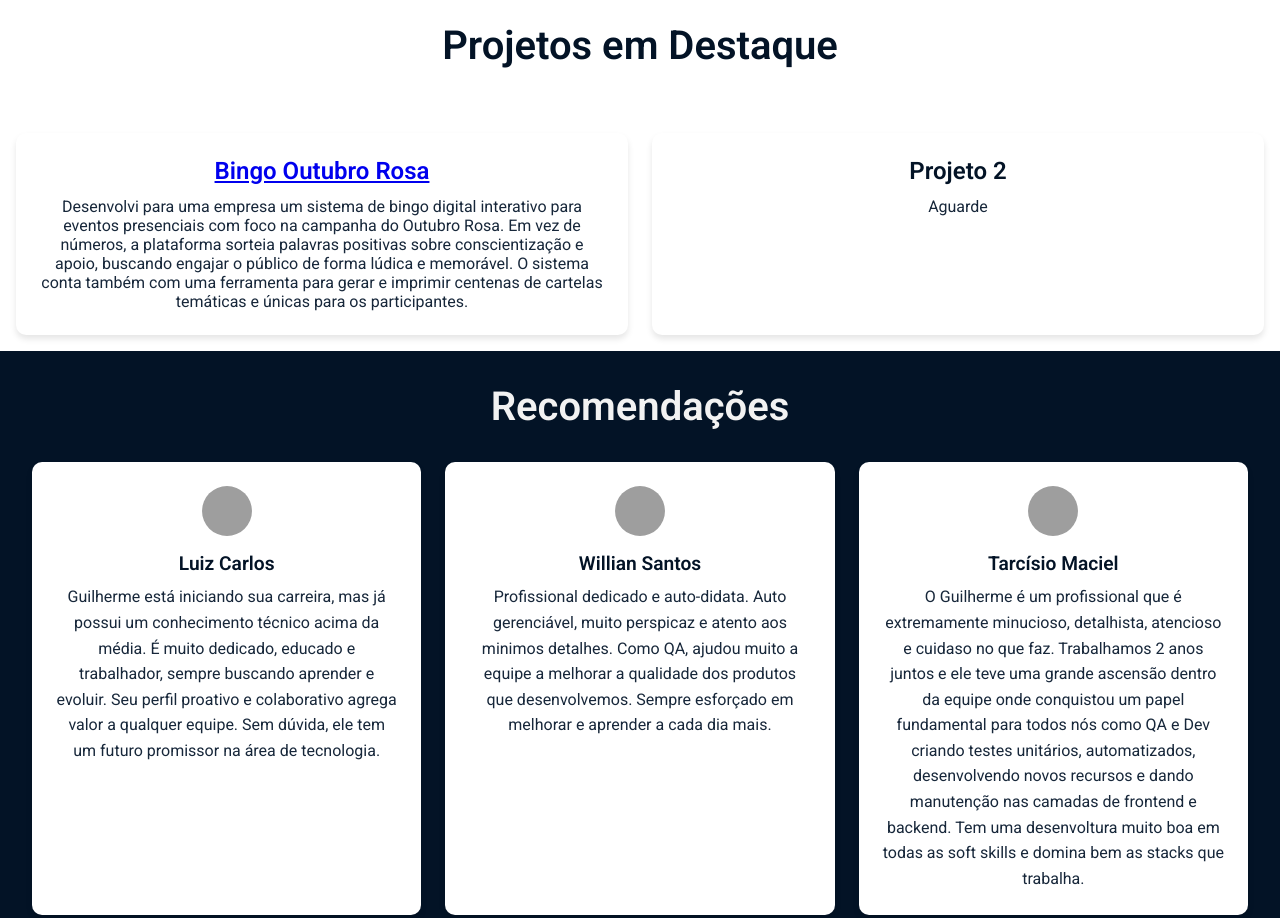
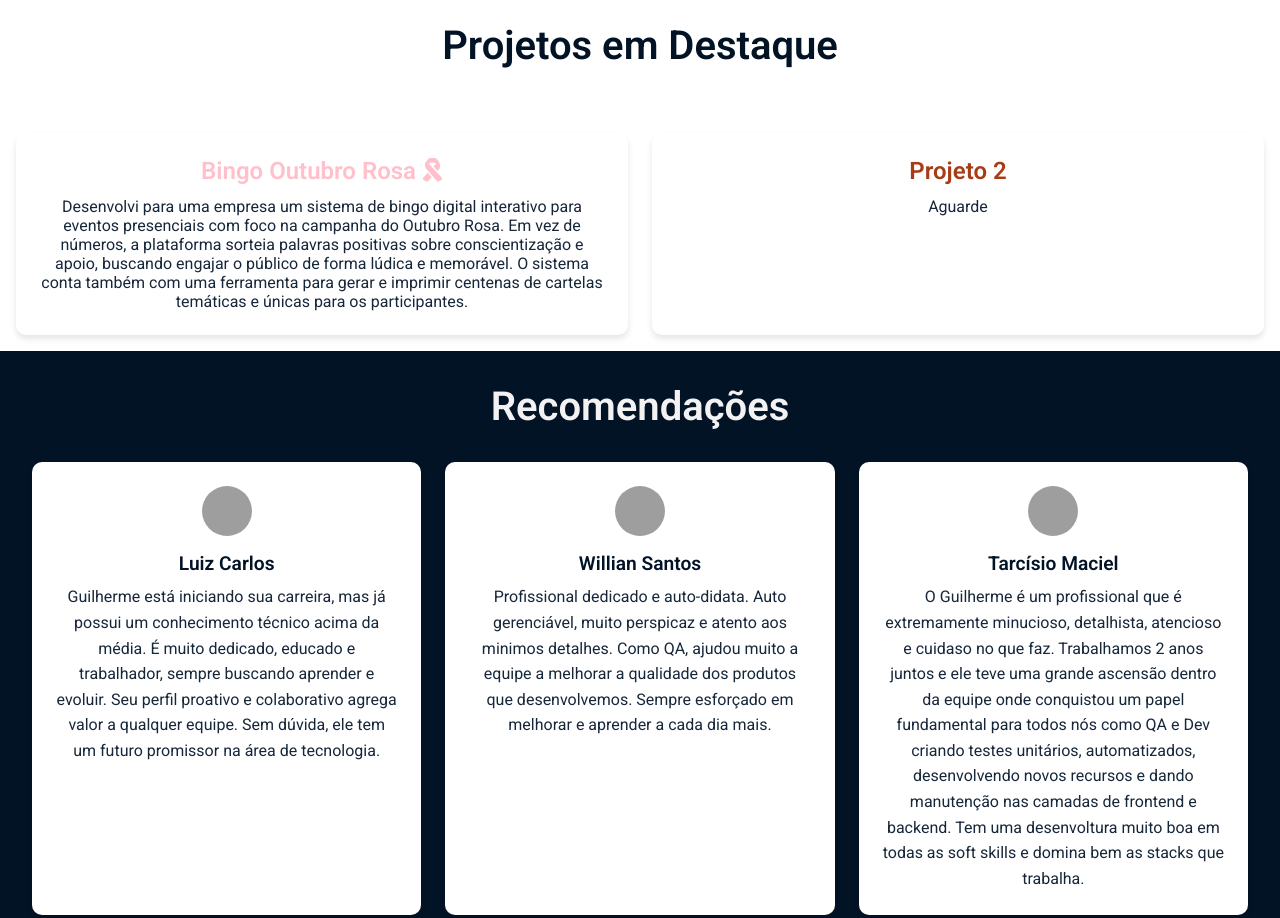
Before and after one commit to GuilhermeOliveira591/ui-portfolio, a plain HTML site: page index.html in a window 1280 px wide. Shown: the part 1600-2518 px from the top of the page. Drawn offline with nearby package versions, Linux system fonts and the light colour scheme; grey boxes are pictures that could not be loaded.

Commit message:
feat: adding new project to project section and styling

```diff
--- a/index.html
+++ b/index.html
@@ -11,6 +11,7 @@
         href="https://fonts.googleapis.com/css2?family=Poppins:wght@400;500&family=Roboto:ital,wght@0,100..900;1,100..900&display=swap"
         rel="stylesheet">
     <link rel="stylesheet" href="https://fonts.googleapis.com/css2?family=Material+Symbols+Outlined" />
+    <link rel="stylesheet" href="https://cdnjs.cloudflare.com/ajax/libs/font-awesome/6.5.2/css/all.min.css" />
     <link rel="stylesheet" href="styles.css" />
 </head>
 
@@ -237,15 +238,36 @@
 
                 <div class="card-grid">
                     <div class="main-card">
+                        <!-- <h3 class="card-title" style="color: #ffc0cb;">
+                            Bingo outubro rosa
+                            <a href="https://bingo-outubro-rosa.vercel.app/"
+                                target="_blank"
+                                rel="noopener noreferrer"
+                                title="Clique para ver o projeto" >
+
+
+
+                            </a>
+                        </h3> -->
+
                         <h3 class="card-title">
-                            <a href="https://bingo-outubro-rosa.vercel.app/" target="_blank" rel="noopener noreferrer">
-                                Bingo Outubro Rosa
+                            <a href="https://bingo-outubro-rosa.vercel.app/"
+                                target="_blank"
+                                rel="noopener noreferrer"
+                                title="Clique para ver o projeto">
+
+                                Bingo Outubro Rosa <i class="fas fa-ribbon" style="color: #ffc0cb;"></i>
+
                             </a>
                         </h3>
+
                         <p class="card-description">
-                            Desenvolvi para uma empresa um sistema de bingo digital interativo para eventos presenciais com foco na campanha
-                            do Outubro Rosa. Em vez de números, a plataforma sorteia palavras positivas sobre conscientização e apoio, buscando
-                            engajar o público de forma lúdica e memorável. O sistema conta também com uma ferramenta para gerar e imprimir centenas
+                            Desenvolvi para uma empresa um sistema de bingo digital interativo para eventos presenciais
+                            com foco na campanha
+                            do Outubro Rosa. Em vez de números, a plataforma sorteia palavras positivas sobre
+                            conscientização e apoio, buscando
+                            engajar o público de forma lúdica e memorável. O sistema conta também com uma ferramenta
+                            para gerar e imprimir centenas
                             de cartelas temáticas e únicas para os participantes.
                         </p>
                     </div>
--- a/styles.css
+++ b/styles.css
@@ -208,6 +208,8 @@ nav {
 }
 
 .main-card {
+  position: relative;
+  overflow: hidden;
   background-color: var(--white);
   padding: 1.5em;
   border-radius: 10px;
@@ -218,16 +220,65 @@ nav {
   transition: transform 0.3s ease, box-shadow 0.3s ease;
 }
 
-.main-card:hover {
-  transform: scale(1.02);
-  box-shadow: 0 6px 10px rgba(0, 0, 0, 0.2);
+.main-card::before {
+    content: '';
+    position: absolute;
+    inset: 0;
+    background-color: rgba(30, 30, 30, 0.75); /* Fundo escuro com 75% de opacidade */
+
+    opacity: 0;
+    transition: opacity 0.3s ease;
+    z-index: 2;
+    pointer-events: none;
+  }
+
+.main-card::after {
+    content: 'Ver Projeto ↗';
+    position: absolute;
+    inset: 0;
+
+    /* Centraliza o texto */
+    display: flex;
+    justify-content: center;
+    align-items: center;
+
+
+    color: var(--white);
+    font-size: 1.2em;
+    font-weight: 500;
+
+    opacity: 0;
+    transition: opacity 0.3s ease;
+    z-index: 3;
+
+    text-decoration: underline;
+    pointer-events: none;
+}
+
+
+/* 4. A ANIMAÇÃO (FAZ A SOBREPOSIÇÃO VISUAL APARECER NO HOVER) */
+.main-card:hover::before,
+.main-card:hover::after {
+    opacity: 1; /* Torna as camadas visuais visíveis */
+}
+
+.main-card .card-title a::after {
+    content: '';
+    position: absolute;
+    inset: 0;
+    z-index: 1; /* Fica acima do conteúdo original, garantindo que seja clicado */
 }
 
 .card-title {
   font-size: 1.5em;
   font-weight: 600;
   margin-bottom: 0.5em;
-  color: var(--dark-blue);
+  /* color: var(--dark-blue); */
+}
+
+.card-title a {
+  text-decoration: none;
+  color: #ffc0cb;
 }
 
 .card-description {
@@ -266,23 +317,23 @@ nav {
 }
 
 .avatar-1 {
-  background-image: url('https://media.licdn.com/dms/image/v2/D4D03AQFp58phj_uaRA/profile-displayphoto-shrink_100_100/profile-displayphoto-shrink_100_100/0/1726978864226?e=1756944000&v=beta&t=3y_cjzV4quG8VpiMW4ro0lpaaG2_KZVqUKGAcwbNlGI');
+  background-image: url('https://media.licdn.com/dms/image/v2/D4D03AQFp58phj_uaRA/profile-displayphoto-shrink_800_800/profile-displayphoto-shrink_800_800/0/1726978864246?e=1762387200&v=beta&t=olIasLfdNTeIhgW4M0XFubrLV35L4USsP2L712Hwl6U');
 }
 
 .avatar-2 {
-  background-image: url('https://media.licdn.com/dms/image/v2/D4D03AQFF7uO96Hpqwg/profile-displayphoto-shrink_800_800/profile-displayphoto-shrink_800_800/0/1732394373279?e=1756944000&v=beta&t=_35hunSoB1A7_shkfpbHg4HQx_X0cktWAhfN3YEhV2Y');
+  background-image: url('https://media.licdn.com/dms/image/v2/D4D03AQFF7uO96Hpqwg/profile-displayphoto-shrink_100_100/profile-displayphoto-shrink_100_100/0/1732394373252?e=1762387200&v=beta&t=6I9va7_UUsjh4nVt4g9lIKCQovwn6vvlxDd6LYulFTQ');
 }
 
 .avatar-3 {
-  background-image: url('https://media.licdn.com/dms/image/v2/C4D03AQHHlHfEGgwOow/profile-displayphoto-shrink_800_800/profile-displayphoto-shrink_800_800/0/1654021193700?e=1756944000&v=beta&t=cTBF7RA7Qiu9bsIdP94WAO9OK8REOGm0FHjjUzV82KQ');
+  background-image: url('https://media.licdn.com/dms/image/v2/C4D03AQHHlHfEGgwOow/profile-displayphoto-shrink_100_100/profile-displayphoto-shrink_100_100/0/1654021193700?e=1762387200&v=beta&t=K6KK4jtF67ehzSK1ZreXJVcI1ljD4ZmLfyhdSHSLmoU');
 }
 
 .avatar-4 {
-  background-image: url('https://media.licdn.com/dms/image/v2/D4D03AQHnpVsmfnqMdA/profile-displayphoto-shrink_100_100/profile-displayphoto-shrink_100_100/0/1679425533517?e=1756944000&v=beta&t=yXilvy8R8Dj0v3OZWh0sjeFG2013OM1m7rBAZ_Ks4Ec');
+  background-image: url('https://media.licdn.com/dms/image/v2/D4D03AQHnpVsmfnqMdA/profile-displayphoto-shrink_100_100/profile-displayphoto-shrink_100_100/0/1679425533517?e=1762387200&v=beta&t=HuGKzd59oCGN4P1FKhSC2-gquE18qStTaPF3zYYB88U');
 }
 
 .avatar-5 {
-  background-image: url('https://media.licdn.com/dms/image/v2/D4D03AQG2n2mozXwTqA/profile-displayphoto-scale_400_400/B4DZeiB_6aGsAg-/0/1750770123642?e=1756944000&v=beta&t=eRQ3QsrbeyRRrTazjmMwhiR0TXE8dHVcZzqlsw6TK-8');
+  background-image: url('https://media.licdn.com/dms/image/v2/D4D03AQE1i91TL9Kg-A/profile-displayphoto-crop_800_800/B4DZjwUiX.IEAI-/0/1756378573601?e=1762387200&v=beta&t=0WUJw9viqhFnhXIj-g5m-YgvcmWmIchFQGEzjbGl0jc');
 }
 
 .recomendation-name {
```
